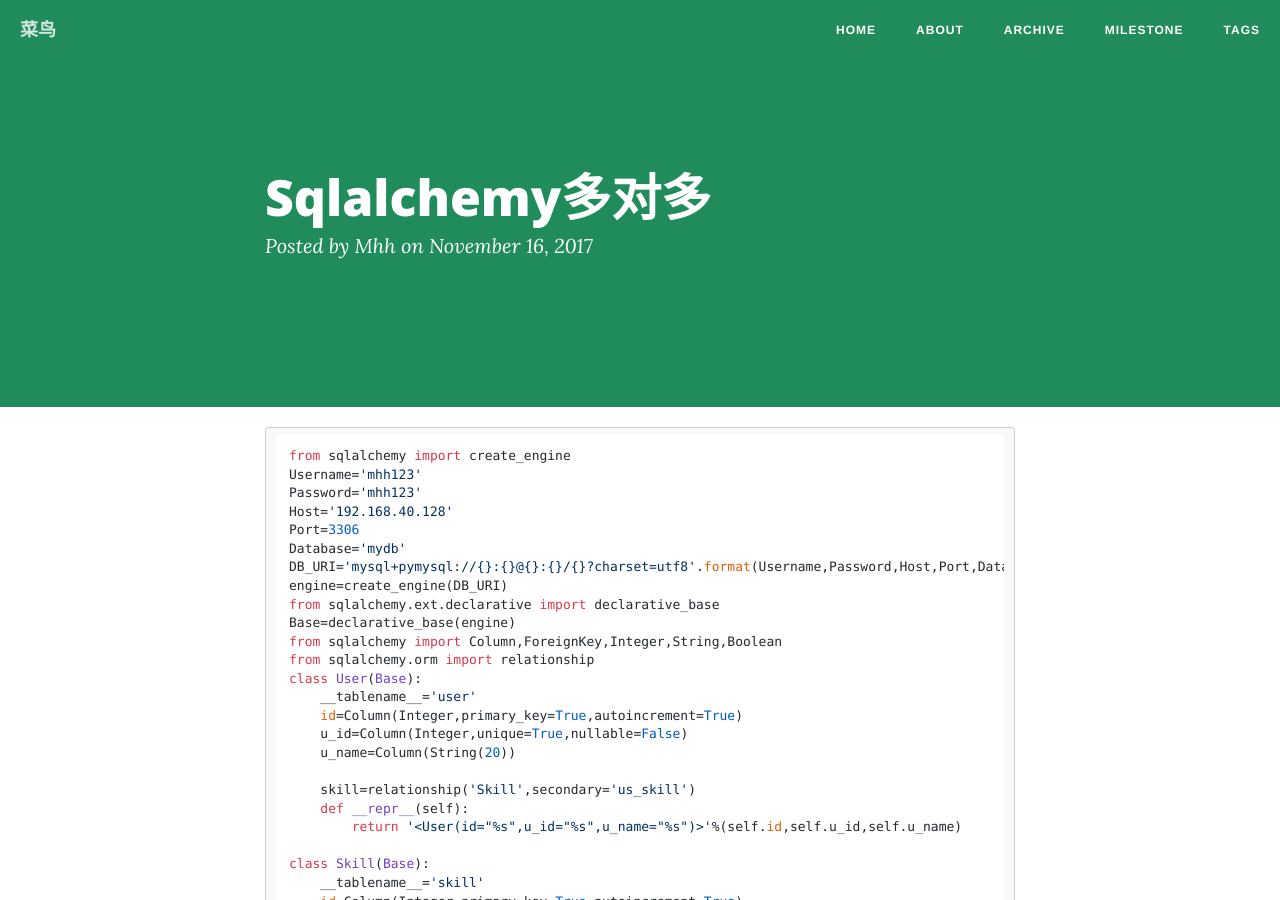
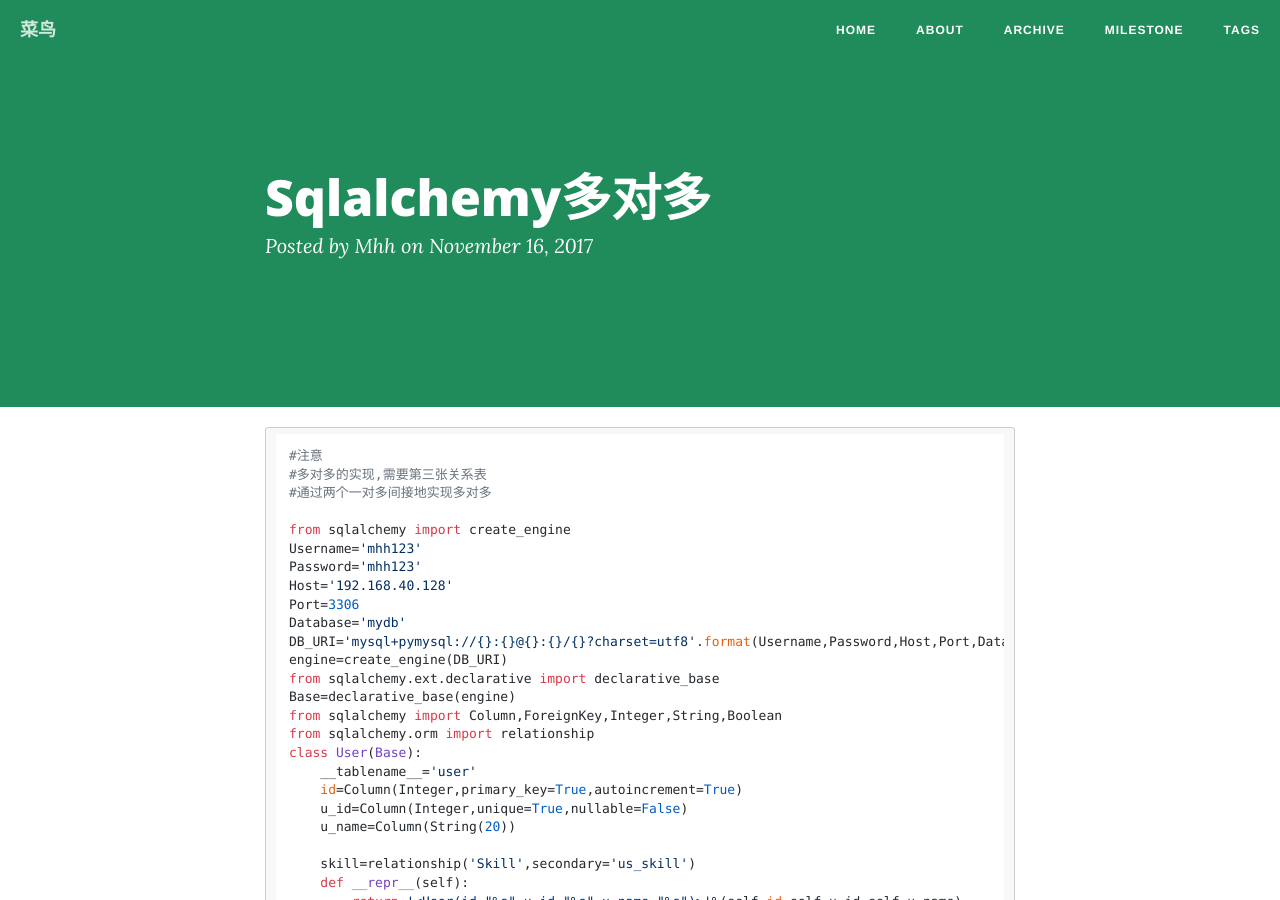
Before and after one commit to Mhh123/4399abc.io, a Jekyll site: the page built from _posts/2017-11-16-sqlalchemy多对多.md, in a window 1280 px wide and 900 px high. Built offline with Jekyll 4.4.1, drawn with Linux system fonts in a browser that asks for light colours; nearby versions of some CDN libraries; comment, search, counter and statistics services are not loaded.

Commit message:
Update 2017-11-16-sqlalchemy多对多.md

````diff
--- a/_posts/2017-11-16-sqlalchemy多对多.md
+++ b/_posts/2017-11-16-sqlalchemy多对多.md
@@ -1,4 +1,8 @@
 ```python
+#注意
+#多对多的实现,需要第三张关系表
+#通过两个一对多间接地实现多对多
+
 from sqlalchemy import create_engine
 Username='mhh123'
 Password='mhh123'
````
